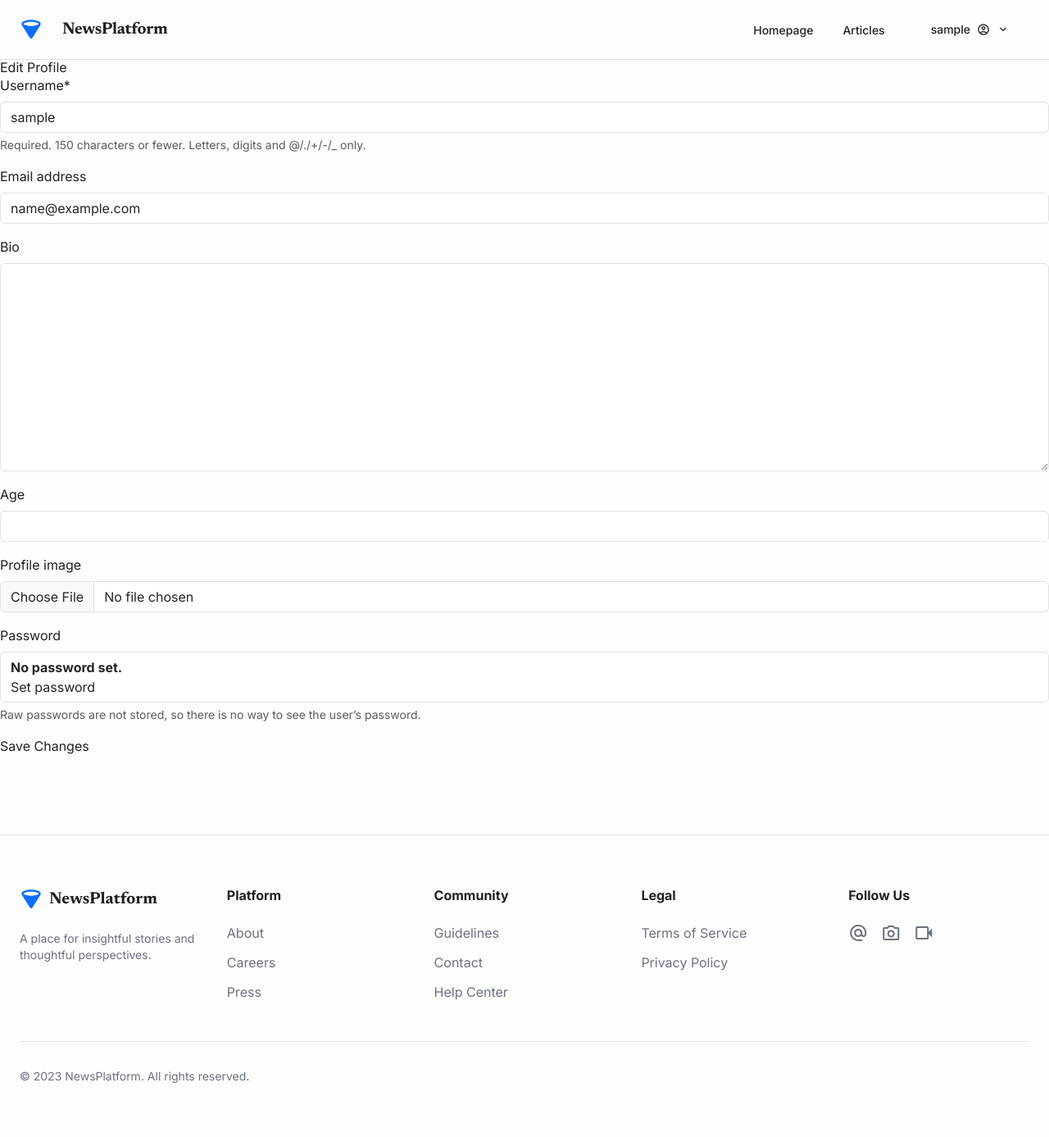
After one commit to umer-tariq77400/news, a Django app: page /accounts/edit_profile/ in a window 1280 px wide. The commit adds this page. Shown: the whole page at 82% size. Run offline with Django 5.2, Linux system fonts and the light colour scheme; the visitor is signed in with stand-in values (Sample User, id 1); parts of the project's set-up code (start-up, migrations or seed data) failed here and were passed over; some libraries are stand-ins or nearby versions.

Commit message:
feat: Add user profile management with creation, editing, and display views

```diff
--- a/accounts/forms.py
+++ b/accounts/forms.py
@@ -3,12 +3,21 @@ from .models import CustomUser
 
 
 class CustomUserCreationForm(UserCreationForm):
+    """Form for creating a new user.
+
+    Args:
+        UserCreationForm (Form): Django form for creating a new user.
+    """
+    class Meta:
+        model = CustomUser
+        fields = ("username", "email")
+
+
+class CustomUserChangeForm(UserChangeForm):
+    """Form for updating an existing user.
+    Args:
+        UserChangeForm (Form): Django form for updating an existing user.
+    """
     class Meta:
         model = CustomUser
         fields = ("username", "email", "bio", "age", "profile_image")
-
-
-class CustomUserChangeForm(UserChangeForm):
-    class Meta:
-        model = CustomUser
-        fields = ("username", "email", "bio", "age", "profile_image")
--- a/accounts/urls.py
+++ b/accounts/urls.py
@@ -1,6 +1,8 @@
 from django.urls import path
-from .views import SignUpView
+from .views import SignUpView, ProfileView, EditProfileView
 
 urlpatterns = [
     path("signup/", SignUpView.as_view(), name='signup'),
+    path("edit_profile/", EditProfileView.as_view(), name='edit_profile'),
+    path("profile/<int:pk>/", ProfileView.as_view(), name='profile'),
 ]
--- a/accounts/views.py
+++ b/accounts/views.py
@@ -1,10 +1,40 @@
 from django.urls import reverse_lazy
-from django.views.generic import CreateView
-
-from .forms import CustomUserCreationForm
+from django.views.generic import CreateView, UpdateView, DetailView
+from django.contrib.auth import get_user_model
+from .forms import CustomUserCreationForm, CustomUserChangeForm
 
 
 class SignUpView(CreateView):
+    """A view to handle user sign-up.
+    Args:
+        CreateView (class): Django generic create view for creating a new object.
+    """
+
     form_class = CustomUserCreationForm
-    success_url = reverse_lazy('login')
+    success_url = reverse_lazy("login")
     template_name = "registration/signup.html"
+
+
+class ProfileView(DetailView):
+    """A view to display user profile information.
+
+    Args:
+        DetailView (class): Django generic detail view for displaying a single object.
+    """
+
+    model = get_user_model()
+    template_name = "registration/profile.html"
+
+
+class EditProfileView(UpdateView):
+    """A view to edit user profile information.
+    Args:
+        UpdateView (class): Django generic update view for updating an existing object.
+    """
+
+    form_class = CustomUserChangeForm
+    success_url = reverse_lazy("profile")
+    template_name = "registration/edit_profile.html"
+
+    def get_object(self):
+        return self.request.user
--- a/config/urls.py
+++ b/config/urls.py
@@ -17,7 +17,6 @@ Including another URLconf
 
 from django.contrib import admin
 from django.urls import path, include
-from django.views.generic.base import TemplateView
 from django.conf import settings
 from django.conf.urls.static import static
 
--- a/templates/base.html
+++ b/templates/base.html
@@ -104,6 +104,14 @@
                     class="absolute right-0 mt-2 w-48 bg-background-light dark:bg-background-dark border border-border-subtle dark:border-border-subtle-dark rounded-lg shadow-lg opacity-0 invisible group-hover:opacity-100 group-hover:visible transition-all duration-200 z-10 hidden"
                     id="dropdownMenu"
                   >
+                    <a
+                      href="{% url 'profile' user.pk %}"
+                      class="flex items-center gap-2 px-4 py-3 text-text-main dark:text-text-main-dark text-sm hover:bg-gray-100 dark:hover:bg-gray-800 hover:text-primary transition-colors"
+                    >
+                      <span class="material-symbols-outlined text-base">person</span>
+                      <span>Profile</span>
+                    </a>
+                    <hr class="border-border-subtle dark:border-border-subtle-dark my-2" />
                     <a
                       href="{% url 'password_change' %}"
                       class="flex items-center gap-2 px-4 py-3 text-text-main dark:text-text-main-dark text-sm hover:bg-gray-100 dark:hover:bg-gray-800 hover:text-primary transition-colors"
--- /dev/null
+++ b/templates/registration/edit_profile.html
@@ -0,0 +1,12 @@
+{% extends "base.html" %}
+{% load crispy_forms_tags %}
+{% block title %}Edit Profile{% endblock title %}
+
+{% block content %}
+  <h2>Edit Profile</h2>
+  <form method="post" enctype="multipart/form-data">
+    {% csrf_token %}
+    {{ form|crispy }}
+    <button type="submit">Save Changes</button>
+  </form>
+{% endblock %}
```
Also changed, not shown: templates/registration/profile.html (added, +18 -0 lines).
